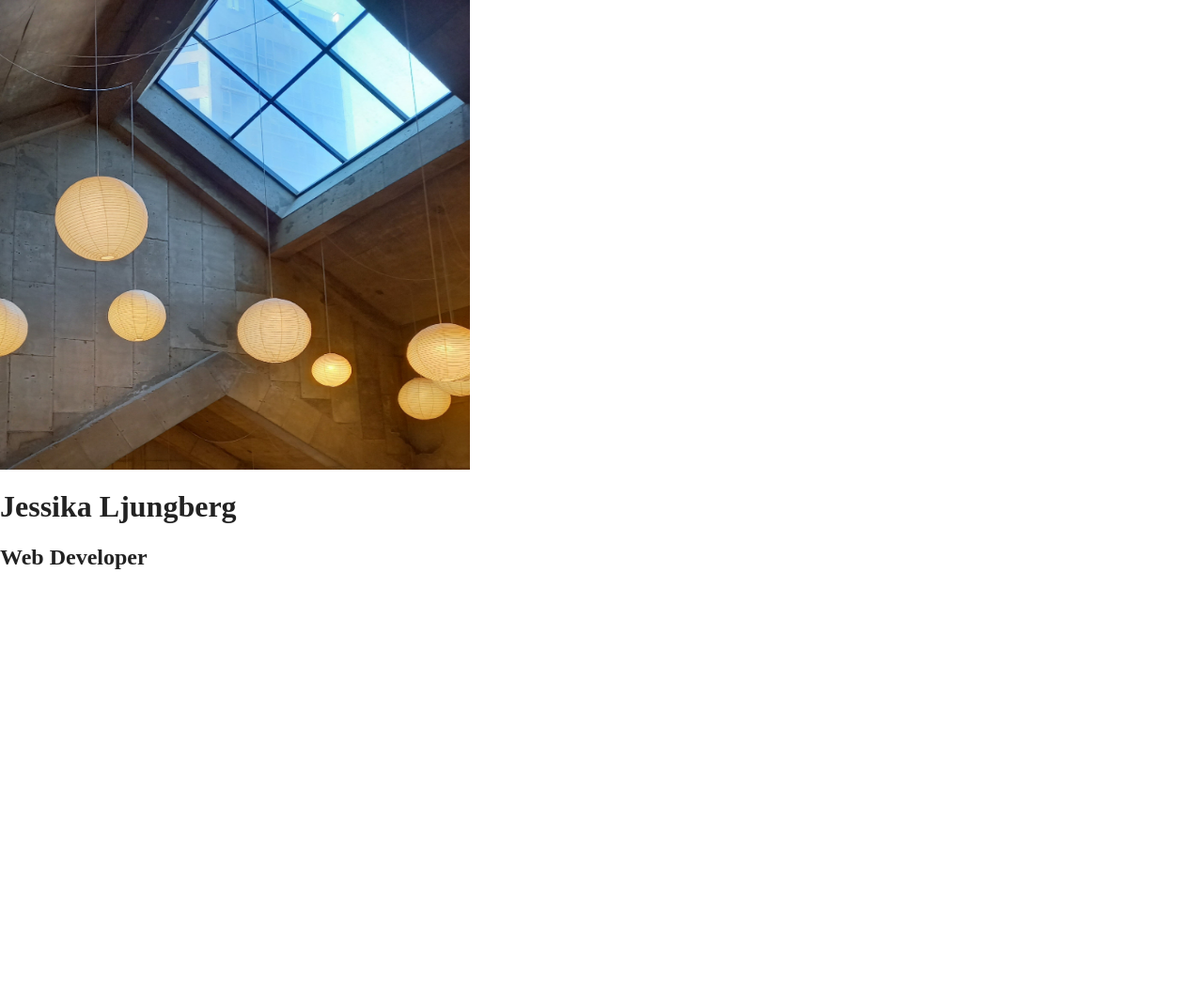
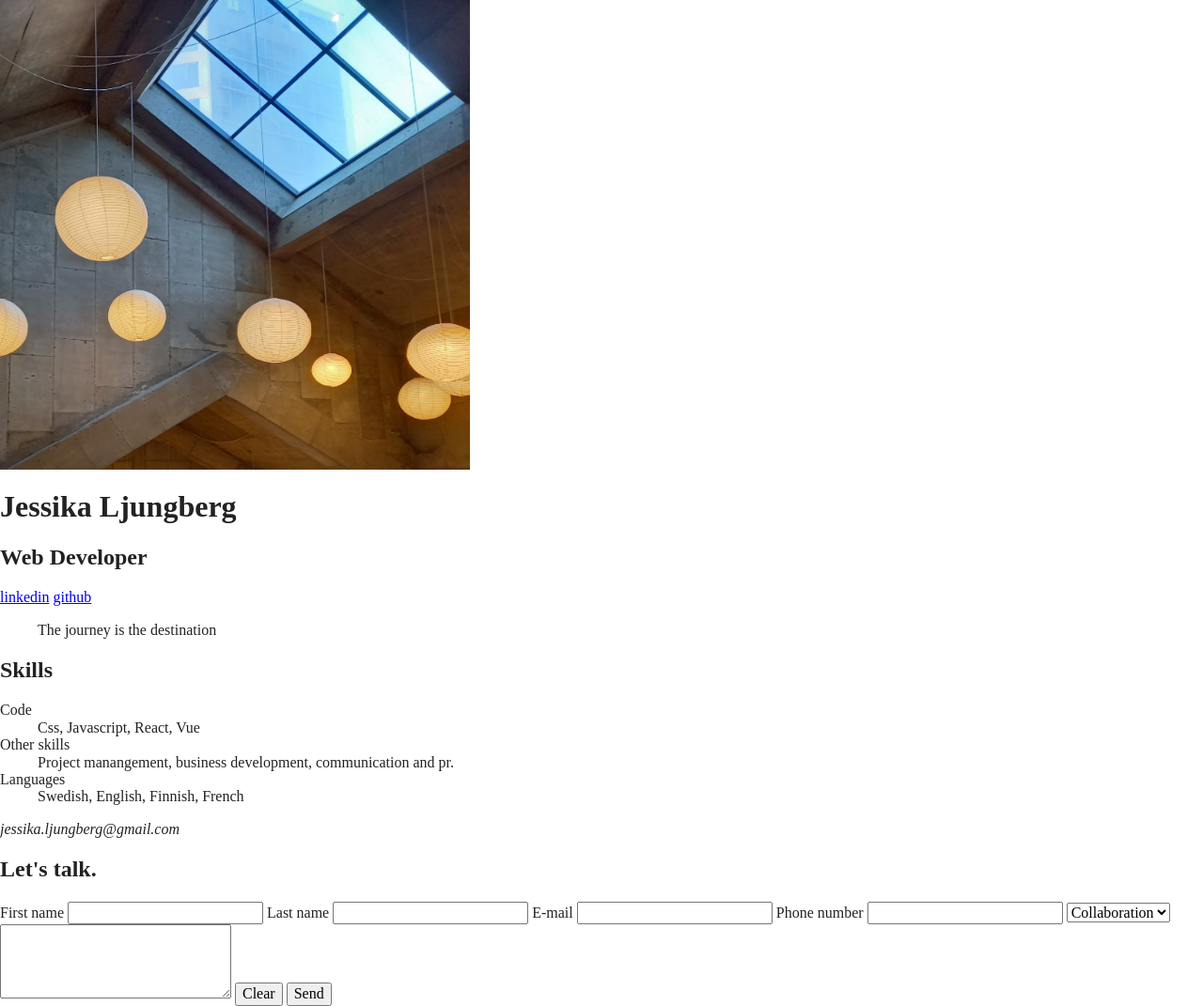
Before and after one commit to jessworks/fed23-html-css-inlamning-1, a website built with Parcel: page html5-boilerplate_v8.0.0/index.html in a window 1280 px wide. Shown: the whole page at 94% size. Before the commit the page ends 800 px from the top, so only its background shows below. Built offline with nearby package versions, Linux system fonts and the light colour scheme.

Commit message:
Aside added

```diff
--- a/html5-boilerplate_v8.0.0/index.html
+++ b/html5-boilerplate_v8.0.0/index.html
@@ -31,6 +31,42 @@
     <h2>Web Developer</h2>
   </header>
 
+  <aside>
+    <a href="https://www.linkedin.com/in/jessika-ljungberg/">linkedin</a>
+    <a href="https://github.com/jessworks">github</a>
+    <blockquote>The journey is the destination</blockquote>
+    <h2>Skills</h2>
+    <dl>
+      <dt>Code</dt>
+        <dd>Css, Javascript, React, Vue</dd>
+      <dt>Other skills</dt>
+        <dd>Project manangement, business development, communication and pr.</dd>
+      <dt>Languages</dt>
+        <dd>Swedish, English, Finnish, French</dd>
+    </dl>
+    <address>jessika.ljungberg@gmail.com</address>
+    <h2>Let's talk.</h2>
+    <form>
+      <label>First name</label>
+      <input type="text">
+      <label>Last name</label>
+      <input type="text">
+      <label>E-mail</label>
+      <input type="text">
+      <label>Phone number</label>
+      <input type="number">
+      <select>
+        <option>Collaboration</option>
+        <option>Employment</option>
+        <option>Project</option>
+      </select>
+      <textarea rows="4" cols="25"></textarea>
+      <button>Clear</button>
+      <button>Send</button>
+    </form>
+  </aside>
+
+
 </body>
 
 </html>
```
